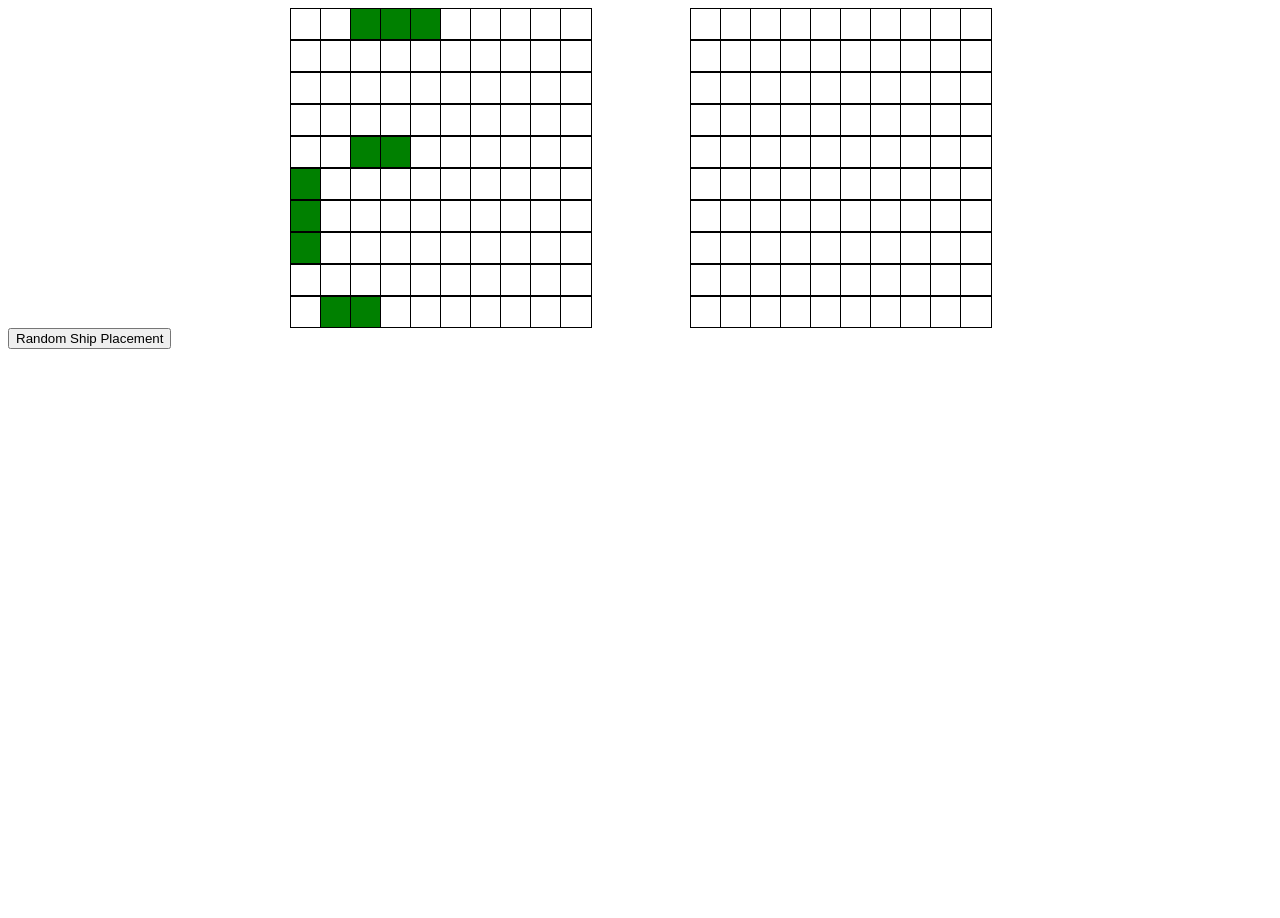
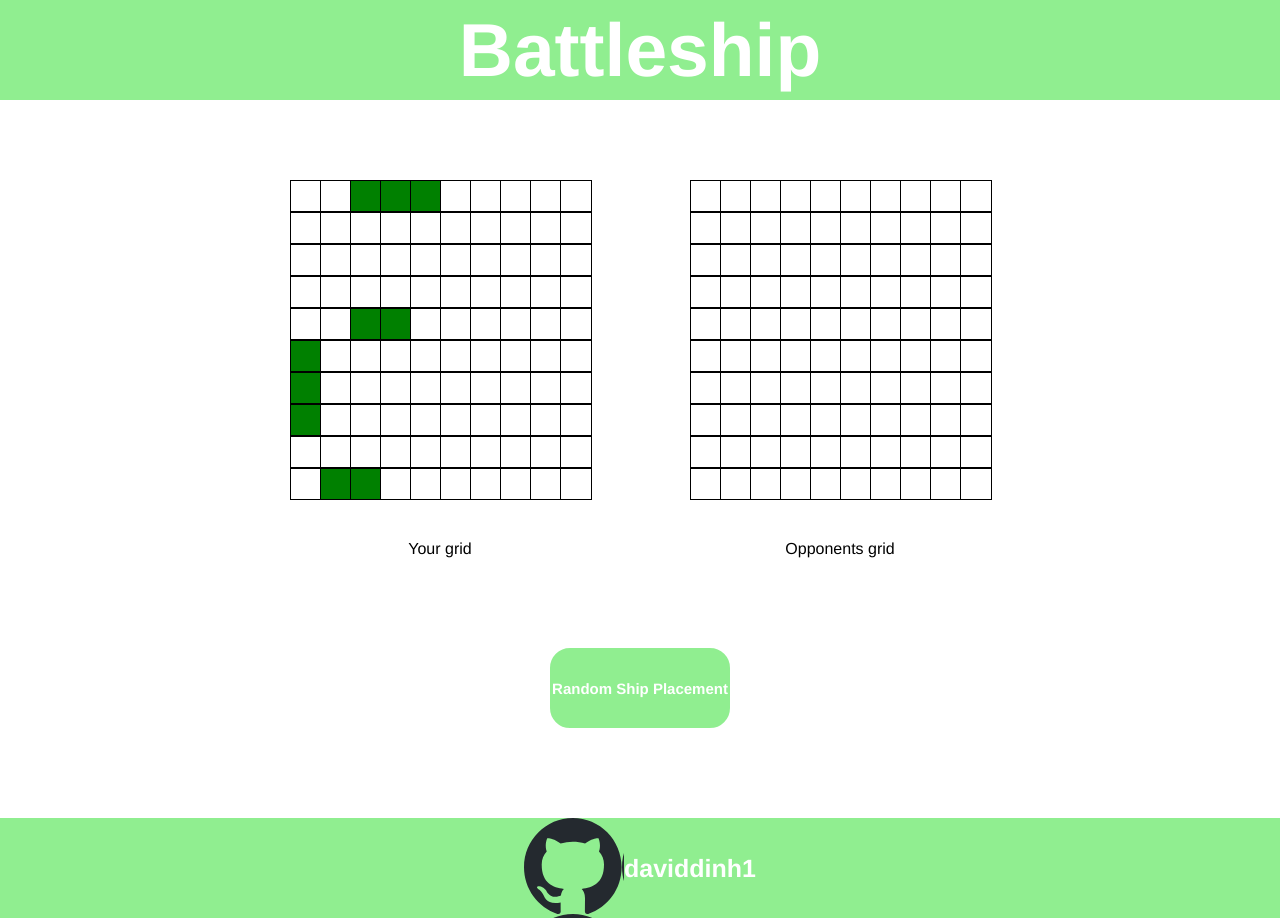
Before and after one commit to daviddinh1/battleship, a website built with webpack: page src/index.html in a window 1280 px wide. Before the commit the page ends 800 px from the top, so only its background shows below. Built offline with nearby package versions, Linux system fonts and the light colour scheme.

Commit message:
finished projected added finishing touches with github logo and formatted website

```diff
--- a/package.json
+++ b/package.json
@@ -17,6 +17,7 @@
     "html-webpack-plugin": "^5.6.0",
     "jest": "^29.7.0",
     "style-loader": "^3.3.4",
+    "svg-url-loader": "^8.0.0",
     "webpack": "^5.91.0",
     "webpack-cli": "^5.1.4"
   }
--- a/src/index.html
+++ b/src/index.html
@@ -6,9 +6,22 @@
   <title>Battleship</title>
 </head>
 <body>
+  <div class="header">
+    <div id="header-word">Battleship</div>
+  </div>
+
   <div class="container">
-    <div id="playerGrid"></div>
-    <div id="compGrid"></div>
+    <div class="containerleft">
+        <div id="playerGrid"></div>
+        <div>Your grid</div>
+    </div>
+
+    <div class="containerright">
+      <div id="compGrid"></div>
+      <div>Opponents grid</div>
+    </div>
+
+
   </div>
   <button id="btn">Random Ship Placement</button>
 
@@ -20,5 +33,10 @@
     <div class="modal-content">You Lost!!</div>
   </div>
 
+  <div class="footer">
+    <div class="svg-pic"></div>
+    <div class="footer-words">daviddinh1</div>
+  </div>
+
 </body>
 </html>
--- a/src/style.css
+++ b/src/style.css
@@ -1,3 +1,17 @@
+*{
+  margin: 0;
+  padding :0;
+  font-family: Helvetica, sans-serif;
+}
+
+body{
+  display: flex;
+  flex-direction: column;
+  justify-content: space-between;
+  align-items: center;
+  gap: 80px;
+}
+
 .container{
  display: flex;
  justify-content: center;
@@ -5,6 +19,21 @@
  gap: 100px;
 }
 
+
+.header, .footer{
+  background-color: lightgreen;
+  width: 100vw;
+  height: 100px;
+  display: flex;
+  align-items: center;
+  justify-content: center;
+}
+
+#header-word{
+  font-weight: bold;
+  font-size: 75px;
+  color: white;
+}
 
 #playerGrid {
  display: grid;
@@ -75,3 +104,39 @@
   width: 80%;
   /* Could be more or less, depending on screen size */
 }
+
+.svg-pic{
+  width: 100px;
+  height: 100px;
+  background-image: url('./github-mark.svg');
+}
+
+.footer-words{
+  font-weight: bold;
+  font-size: 25px;
+  color: white;
+}
+
+#btn{
+  background-color: lightgreen;
+  color: white;
+  border: solid 10px;
+  border-radius: 30px;
+  font-weight: bold;
+  font-size: 15px;
+  width: 200px;
+  height: 100px;
+  transition: background-color 1s 0.3s ease-out;
+}
+
+#btn:hover{
+      background-color: #66cd66;
+        /* darker shade of lightgreen */
+}
+
+.containerleft,.containerright{
+  display: flex;
+  flex-direction: column;
+  gap: 40px;
+  align-items: center;
+}
--- a/webpack.config.js
+++ b/webpack.config.js
@@ -1,22 +1,33 @@
-const path = require('path');
-const HtmlWebpackPlugin = require('html-webpack-plugin');
+const path = require("path");
+const HtmlWebpackPlugin = require("html-webpack-plugin");
 
 module.exports = {
-  entry: './src/index.js',
+  entry: "./src/index.js",
   output: {
-    filename: 'main.js',
-    path: path.resolve(__dirname, 'dist'),
+    filename: "main.js",
+    path: path.resolve(__dirname, "dist"),
   },
   plugins: [
     new HtmlWebpackPlugin({
-            template: './src/index.html',
+      template: "./src/index.html",
     }),
   ],
   module: {
     rules: [
       {
         test: /\.css$/i,
-      use: ['style-loader', 'css-loader'],
+        use: ["style-loader", "css-loader"],
+      },
+      {
+        test: /\.svg$/,
+        use: [
+          {
+            loader: "svg-url-loader",
+            options: {
+              limit: 10000, // Files smaller than 10 kB will be inlined
+            },
+          },
+        ],
       },
     ],
   },
```
Also changed, not shown: dist/1a5ac6cfdd2e78f0676e.svg (added), dist/6fa18895f6e6c7772cab.svg (added), dist/index.html, dist/main.js, src/github-mark.svg (added), 1 other file. Lines whose indentation alone changed are shown as unchanged.
